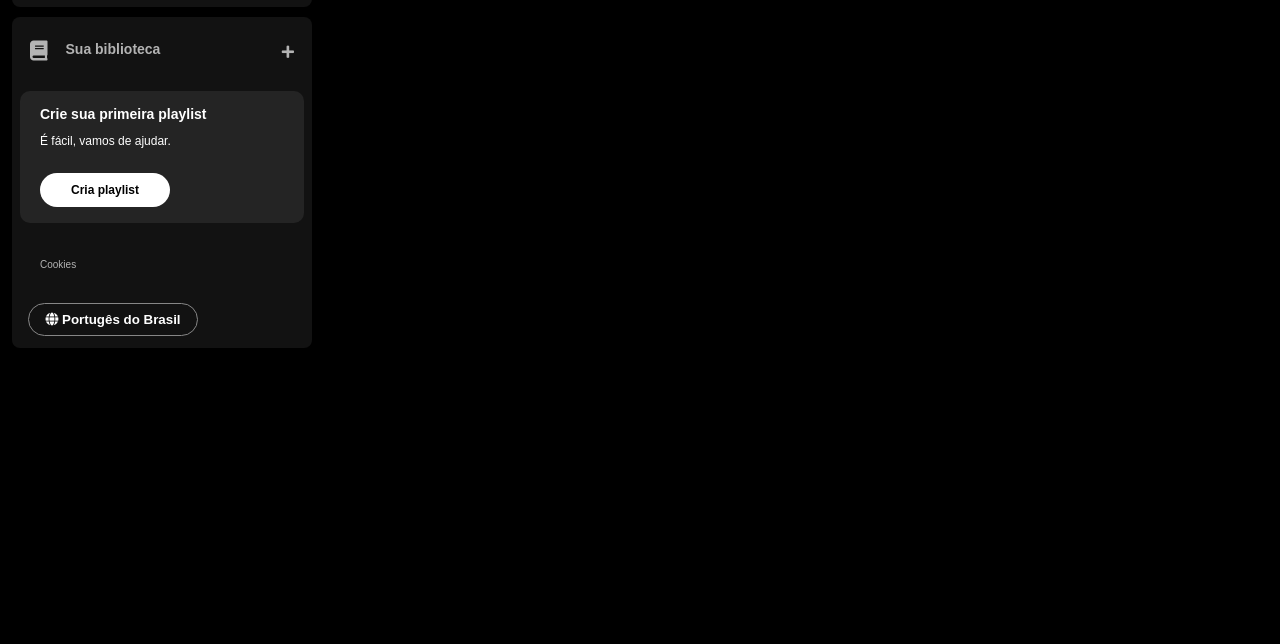
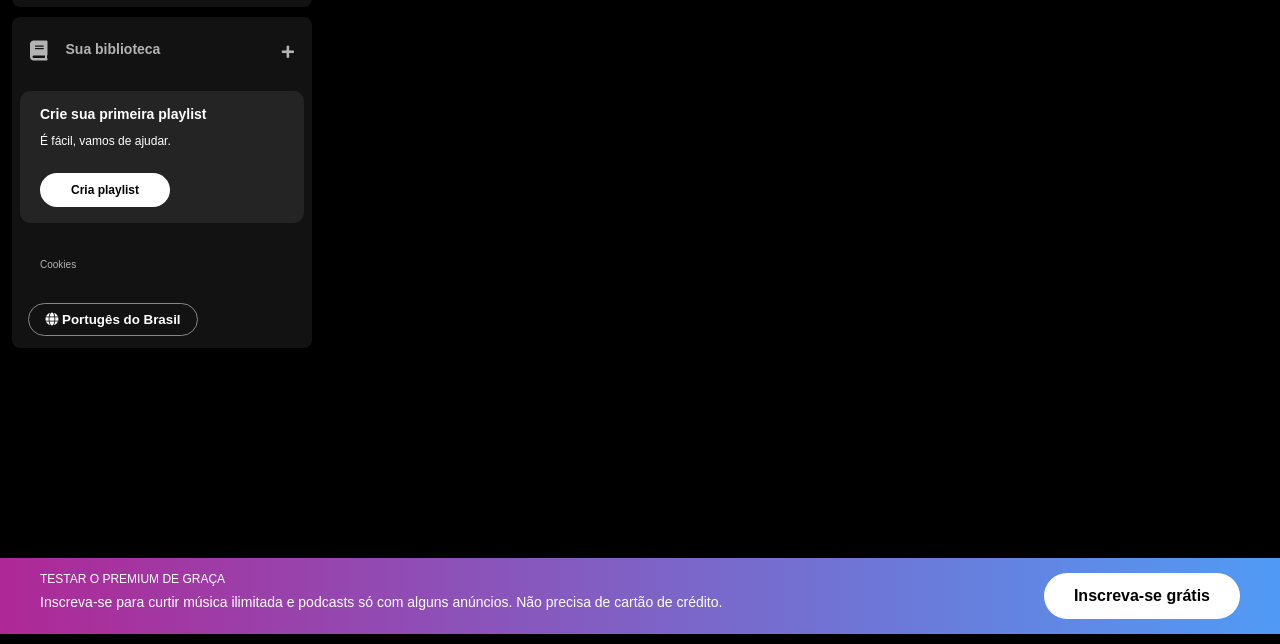
Before and after one commit to pierresouza/sportify-imersao, a plain HTML site: page index.html in a window 1280 px wide. Shown: the part 166-810 px from the top of the page. Drawn offline with Linux system fonts and the light colour scheme.

Commit message:
feat: create footer

```diff
--- a/index.html
+++ b/index.html
@@ -89,6 +89,14 @@
         </nav>
       </div>
     </main>
-    <!-- <footer class="disclaimer-premium"></footer> -->
+    <footer class="disclaimer-premium">
+      <div class="text">
+        <p class="disclaimer-premium__title">Testar o Premium de graça</p>
+        <p class="disclaimer-premium__subtitle">Inscreva-se para curtir música ilimitada e podcasts só com alguns anúncios. Não precisa de cartão de crédito.</p>
+      </div>
+      <div class="button">
+        <button type="button">Inscreva-se grátis</button>
+      </div>
+    </footer>
   </body>
 </html>
--- a/src/styles/sidebar-footer.css
+++ b/src/styles/sidebar-footer.css
@@ -167,3 +167,42 @@ body {
   padding: 8px;
   border-radius: 20px;
 }
+
+.disclaimer-premium {
+  position: fixed;
+  bottom: 0;
+  left: 0;
+  right: 0;
+  background: linear-gradient(to right, #ae2896, #509bf5);
+  padding: 15px 40px;
+  display: flex;
+  justify-content: space-between;
+}
+.disclaimer-premium .text {
+  flex-shrink: 0;
+}
+.disclaimer-premium .disclaimer-premium__title {
+  color: #ffffff;
+  text-transform: uppercase;
+  font-weight: 400;
+  font-size: 12px;
+  margin-bottom: 10px;
+}
+
+.disclaimer-premium .disclaimer-premium__subtitle {
+  color: #ffffff;
+  font-size: 14px;
+  font-weight: 500;
+}
+
+.disclaimer-premium button {
+  background-color: #ffffff;
+  color: #000000;
+  font-size: 16px;
+  font-weight: bold;
+  padding: 14px 30px;
+  border: 0px;
+  border-radius: 40px;
+  cursor: pointer;
+  flex-shrink: 0;
+}
```
